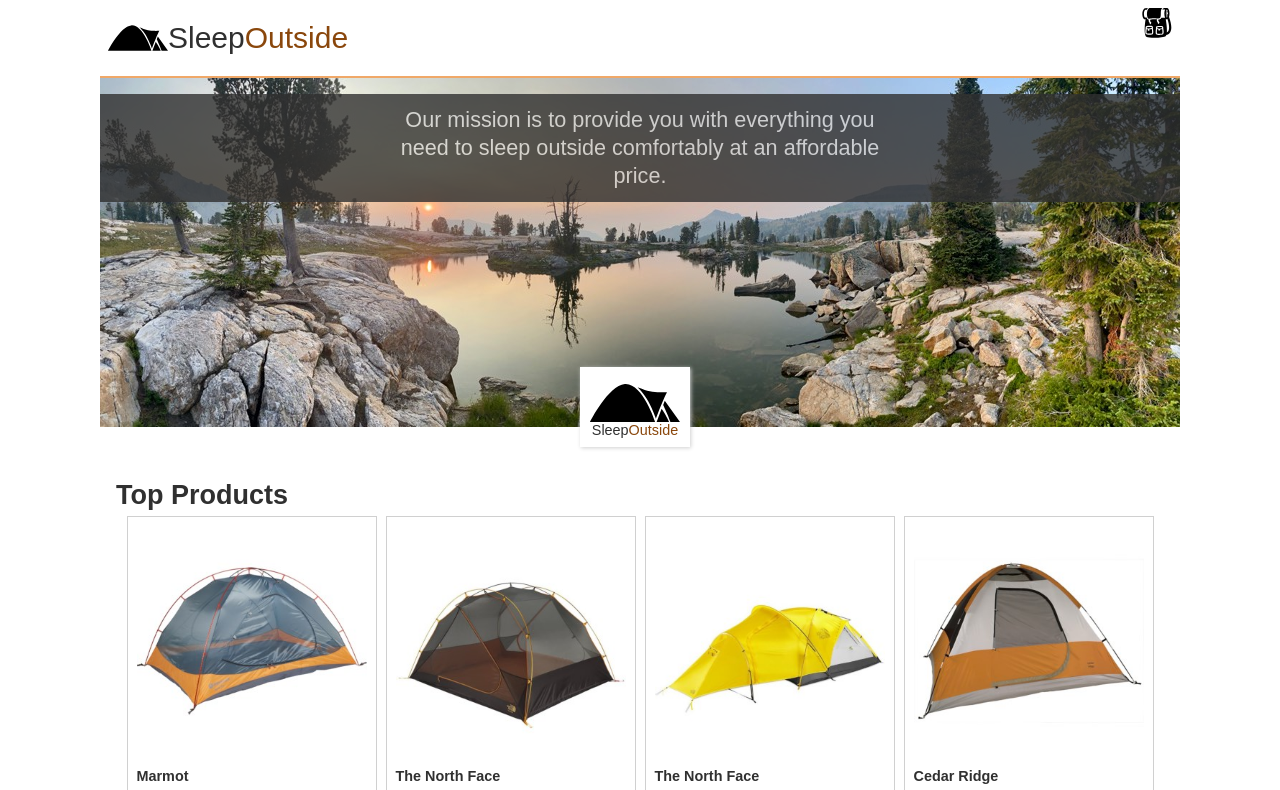
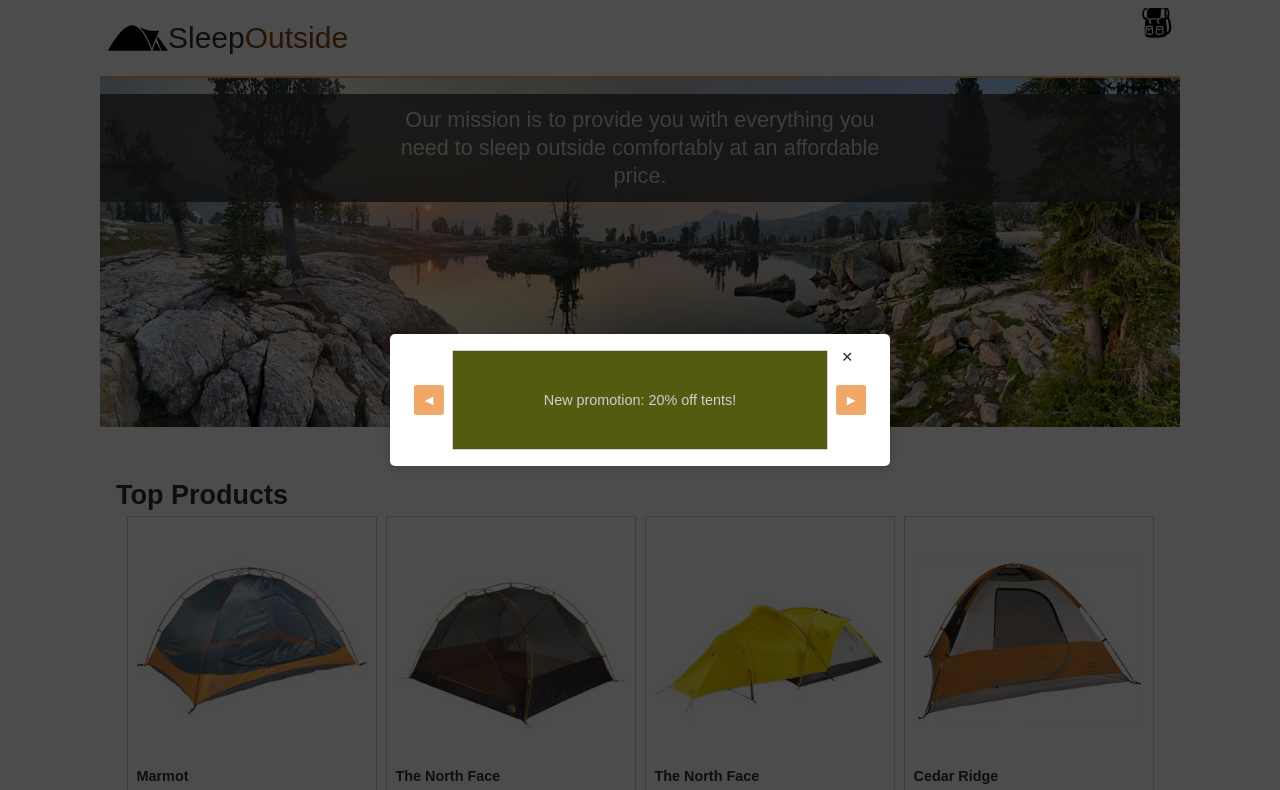
Before and after one commit to danielcordeirofaria/wdd-330-sllepoutside, a website built with Vite: page src/index.html in a window 1280 px wide. Shown: the top 790 px of the page. Built offline with nearby package versions, Linux system fonts and the light colour scheme.

Commit message:
enviando minhas alteraçãoes

```diff
--- a/src/css/style.css
+++ b/src/css/style.css
@@ -286,6 +286,95 @@
   width: 20%;
 }
 
+.alert-list {
+  position: fixed;
+  top: 0;
+  left: 0;
+  width: 100%;
+  height: 100%;
+  background-color: rgba(0, 0, 0, 0.7); /* Fully opaque */
+  z-index: 1000;
+  display: flex;
+  justify-content: center;
+  align-items: center;
+}
+
+.alert-carousel {
+  position: relative;
+  display: flex;
+  align-items: center;
+  justify-content: center;
+  width: 500px;
+  background-color: white;
+  padding: 1rem;
+  border-radius: 5px;
+  box-shadow: 0 2px 10px rgba(0, 0, 0, 0.2);
+}
+
+.alert-messages {
+  width: 400px;
+  height: 100px;
+  overflow: hidden;
+}
+
+.alert-message {
+  font-family: var(--font-body);
+  font-size: var(--small-font);
+  margin: 0;
+  padding: 0.5rem;
+  border: 1px solid var(--light-grey);
+  box-shadow: 1px 1px 4px var(--light-grey);
+  text-align: center;
+  width: 100%;
+  height: 100%;
+  display: none; /* Hidden by default */
+  align-items: center;
+  justify-content: center;
+  white-space: normal; /* Allow text wrapping */
+  overflow: hidden; /* Prevent overflow */
+}
+
+.alert-message.active {
+  display: flex; /* Show and use flex */
+}
+
+.alert-nav {
+  background-color: var(--primary-color);
+  color: white;
+  border: none;
+  padding: 0.5rem;
+  cursor: pointer;
+  font-size: var(--small-font);
+  margin: 0 0.5rem;
+  border-radius: 3px;
+  width: 30px;
+  height: 30px;
+  display: flex;
+  align-items: center;
+  justify-content: center;
+}
+
+.alert-nav:hover {
+  background-color: var(--secondary-color);
+}
+
+.alert-close {
+  position: absolute;
+  top: 0.5rem;
+  right: 0.5rem;
+  background: none;
+  border: none;
+  color: var(--dark-grey);
+  font-size: var(--small-font);
+  cursor: pointer;
+}
+
+
+footer {
+  font-size: var(--small-font);
+  padding: 1em;
+}
+
 @media screen and (min-width: 500px) {
   body {
     max-width: 1080px;
@@ -301,8 +390,3 @@
     grid-template-columns: 150px auto 15%;
   }
 }
-
-footer {
-  font-size: var(--small-font);
-  padding: 1em;
-}
--- a/src/index.html
+++ b/src/index.html
@@ -110,5 +110,9 @@
       Worldwide Online
     </footer>
     <script src="/js/header.js" type="module"></script>
+    <script type="module">
+      import Alert from "/js/alert.js";
+      new Alert();
+    </script>
   </body>
 </html>
--- /dev/null
+++ b/src/js/alert.js
@@ -0,0 +1,107 @@
+export default class Alert {
+    constructor() {
+      this.alerts = [];
+      this.currentIndex = 0;
+      this.init();
+    }
+
+    async init() {
+      try {
+        this.alerts = await this.fetchAlerts();
+        if (this.alerts && this.alerts.length > 0) {
+          this.renderAlerts();
+          if (this.alerts.length > 1) {
+            this.startCarousel();
+          }
+        }
+      } catch (error) {
+        console.error("Error initializing alerts:", error);
+      }
+    }
+
+    async fetchAlerts() {
+      try {
+        console.log("Attempting to fetch /json/alerts.json");
+        const response = await fetch("/json/alerts.json");
+        console.log("Fetch response status:", response.status, "OK:", response.ok);
+        if (!response.ok) {
+          const text = await response.text();
+          throw new Error(`HTTP error! Status: ${response.status}, URL: /json/alerts.json, Response: ${text.slice(0, 100)}`);
+        }
+        return await response.json();
+      } catch (error) {
+        console.error("Error fetching alerts.json:", error);
+        return [];
+      }
+    }
+
+    renderAlerts() {
+      const alertList = document.createElement("section");
+      alertList.className = "alert-list";
+
+      // Create carousel container
+      const carousel = document.createElement("div");
+      carousel.className = "alert-carousel";
+
+      // Create message container
+      const messageContainer = document.createElement("div");
+      messageContainer.className = "alert-messages";
+
+      // Add messages
+      this.alerts.forEach((alert, index) => {
+        const p = document.createElement("p");
+        p.textContent = alert.message;
+        p.style.backgroundColor = alert.background;
+        p.style.color = alert.color;
+        p.className = "alert-message" + (index === 0 ? " active" : "");
+        messageContainer.appendChild(p);
+      });
+
+      // Create navigation arrows
+      const prevButton = document.createElement("button");
+      prevButton.className = "alert-nav prev";
+      prevButton.textContent = "◄";
+      prevButton.addEventListener("click", () => this.showPrevAlert());
+
+      const nextButton = document.createElement("button");
+      nextButton.className = "alert-nav next";
+      nextButton.textContent = "►";
+      nextButton.addEventListener("click", () => this.showNextAlert());
+
+      // Create close button
+      const closeButton = document.createElement("button");
+      closeButton.className = "alert-close";
+      closeButton.textContent = "✕";
+      closeButton.addEventListener("click", () => document.body.removeChild(alertList));
+
+      // Assemble carousel
+      carousel.appendChild(closeButton);
+      carousel.appendChild(prevButton);
+      carousel.appendChild(messageContainer);
+      carousel.appendChild(nextButton);
+      alertList.appendChild(carousel);
+
+      // Append to body
+      document.body.appendChild(alertList);
+    }
+
+    startCarousel() {
+      setInterval(() => {
+        this.showNextAlert();
+      }, 5000); // Cycle every 5 seconds
+    }
+
+    showNextAlert() {
+      const messages = document.querySelectorAll(".alert-message");
+      messages[this.currentIndex].classList.remove("active");
+      this.currentIndex = (this.currentIndex + 1) % this.alerts.length;
+      messages[this.currentIndex].classList.add("active");
+    }
+
+    showPrevAlert() {
+      const messages = document.querySelectorAll(".alert-message");
+      messages[this.currentIndex].classList.remove("active");
+      this.currentIndex = (this.currentIndex - 1 + this.alerts.length) % this.alerts.length;
+      messages[this.currentIndex].classList.add("active");
+    }
+  }
--- /dev/null
+++ b/src/json/alerts.json
@@ -0,0 +1,32 @@
+[
+  {
+    "message": "This is only a test",
+    "background": "#f0a868",
+    "color": "#303030"
+  },
+  {
+    "message": "New promotion: 20% off tents!",
+    "background": "#525b0f",
+    "color": "#d0d0d0"
+  },
+  {
+    "message": "New promotion: 15% off sleeping bags!",
+    "background": "#8a470c",
+    "color": "#d0d0d0"
+  },
+  {
+    "message": "New promotion: 10% off backpacks!",
+    "background": "#0066cc",
+    "color": "#ffffff"
+  },
+  {
+    "message": "New promotion: 5% off all items!",
+    "background": "#cc3300",
+    "color": "#ffffff"
+  },
+  {
+    "message": "New promotion: Free shipping on orders over $50!",
+    "background": "#006600",
+    "color": "#ffffff"
+  }
+]
```
